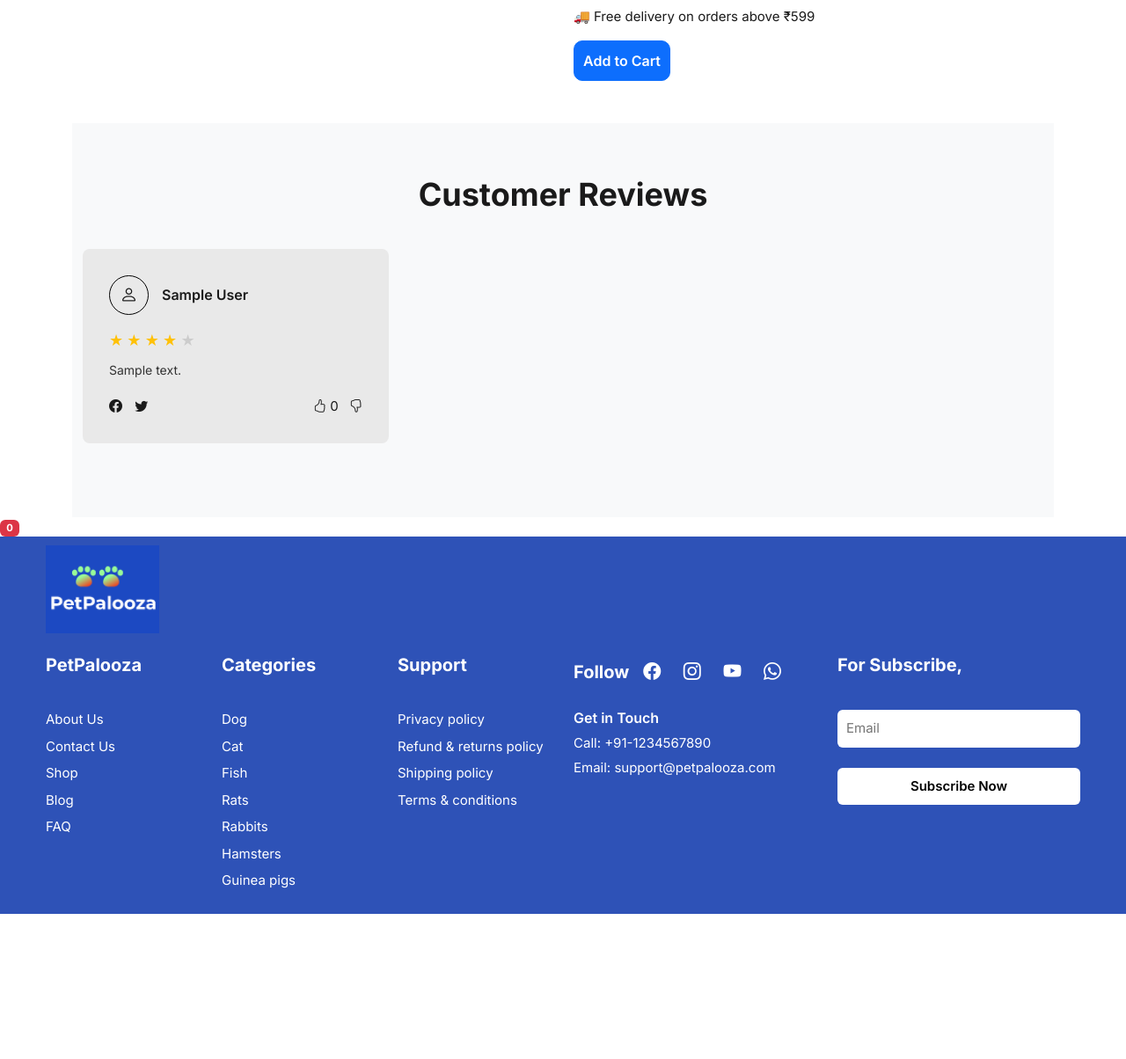
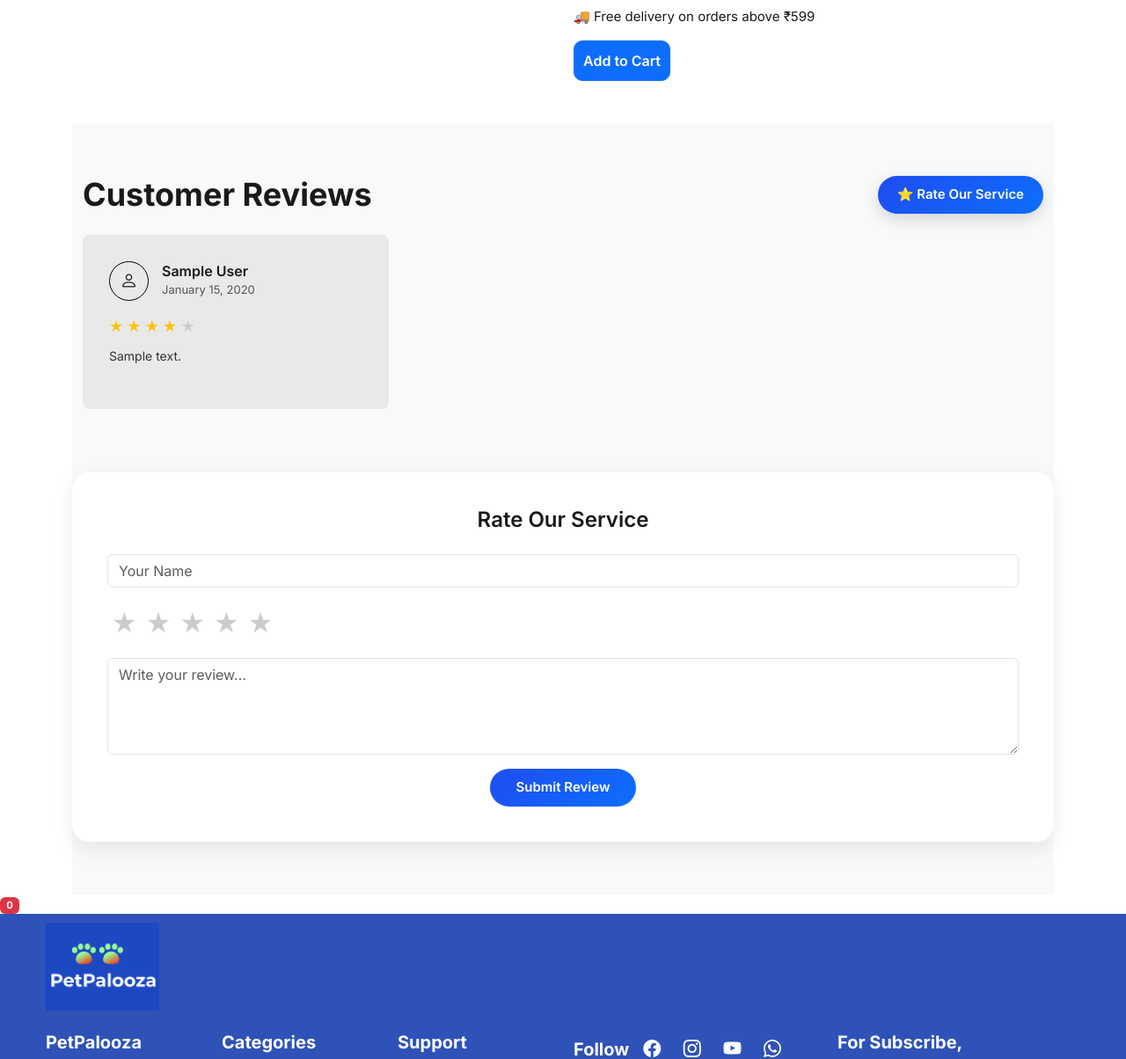
Before and after one commit to Anitha250792/PetPalooza, a Django app: page /consultnow/ in a window 1280 px wide. Shown: the part 630-1834 px from the top of the page at 88% size. Before the commit the page ends 1669 px from the top, so only its background shows below. Run offline with Django 5.2, Linux system fonts and the light colour scheme; tables that the repository leaves empty hold one stand-in row (values such as "Sample post").

Commit message:
Review section

```diff
--- a/accounts/views.py
+++ b/accounts/views.py
@@ -117,7 +117,18 @@ def consult_view(request):
 def consultnow(request):
     service = Service.objects.first()
 
-    reviews = Review.objects.all().order_by("-created_at")
+    if request.method == "POST":
+        name = request.POST.get("name")
+        rating = request.POST.get("rating")
+        comment = request.POST.get("comment")
+
+        Review.objects.create(
+            name=name,
+            rating=rating,
+            comment=comment
+        )
+
+    reviews = Review.objects.order_by("-created_at")
 
     return render(request, "consultnow.html", {
         "service": service,
--- a/templates/consultnow.html
+++ b/templates/consultnow.html
@@ -230,27 +230,83 @@
         font-size: 12px;
     }
 }
+
+/* RATE BUTTON */
+.rate-btn {
+    background: linear-gradient(135deg, #1f4df0, #0d6efd);
+    color: #fff;
+    padding: 10px 22px;
+    border-radius: 30px;
+    text-decoration: none;
+    font-weight: 600;
+    transition: 0.3s ease;
+    box-shadow: 0 6px 18px rgba(0,0,0,0.15);
+}
+
+.rate-btn:hover {
+    transform: translateY(-3px);
+    box-shadow: 0 10px 25px rgba(0,0,0,0.2);
+    color: #fff;
+}
+
+/* EMPTY REVIEW STATE */
+.empty-review-box {
+    background: #ffffff;
+    padding: 40px;
+    border-radius: 15px;
+    box-shadow: 0 6px 20px rgba(0,0,0,0.08);
+}
+
+/* REVIEW FORM WRAPPER */
+.review-form-wrapper {
+    background: #ffffff;
+    padding: 40px;
+    border-radius: 20px;
+    box-shadow: 0 8px 25px rgba(0,0,0,0.08);
+}
+
+/* STAR RATING */
+.star-rating {
+    direction: rtl;
+    display: inline-flex;
+}
+
+.star-rating input {
+    display: none;
+}
+
+.star-rating label {
+    font-size: 32px;
+    color: #ccc;
+    cursor: pointer;
+    transition: 0.3s ease;
+    padding: 0 5px;
+}
+
+.star-rating input:checked ~ label,
+.star-rating label:hover,
+.star-rating label:hover ~ label {
+    color: #ffc107;
+}
+
+/* SUBMIT BUTTON */
+.submit-review-btn {
+    background: linear-gradient(135deg, #1f4df0, #0d6efd);
+    color: #fff;
+    padding: 10px 30px;
+    border-radius: 30px;
+    border: none;
+    font-weight: 600;
+    transition: 0.3s ease;
+}
+
+.submit-review-btn:hover {
+    transform: translateY(-3px);
+    box-shadow: 0 8px 20px rgba(0,0,0,0.2);
+}
+
 </style>
 
-<!-- STEP BAR
-<div class="step-bar">
-    <div class="container">
-        <div class="row text-center">
-            <div class="col-md-4">
-                <div>💳</div>
-                <h6>Pay & book the consultant</h6>
-            </div>
-            <div class="col-md-4">
-                <div>🛡️</div>
-                <h6>Choose video or Teleconsultation</h6>
-            </div>
-            <div class="col-md-4">
-                <div>👨‍⚕️</div>
-                <h6>Receive prescription after the call</h6>
-            </div>
-        </div>
-    </div>
-</div> -->
 
 <!-- MAIN SECTION -->
 <div class="container my-5">
@@ -320,15 +376,23 @@
 <!-- CUSTOMER REVIEWS SECTION -->
 <section class="reviews-section">
     <div class="container">
-        <h3 class="section-title">Customer Reviews</h3>
 
+        <div class="d-flex justify-content-between align-items-center mb-4">
+            <h3 class="section-title mb-0">Customer Reviews</h3>
+
+            <!-- ⭐ Rate Button -->
+            <a href="#rateService" class="rate-btn">
+                ⭐ Rate Our Service
+            </a>
+        </div>
+
+        {% if reviews %}
         <div class="row">
 
             {% for review in reviews %}
             <div class="col-lg-4 col-md-6 col-12 mb-4">
                 <div class="review-card">
 
-                    <!-- Top Info -->
                     <div class="review-header">
                         <div class="user-icon">
                             <i class="bi bi-person"></i>
@@ -336,11 +400,12 @@
 
                         <div>
                             <h6 class="review-name">{{ review.name }}</h6>
-                            <small class="review-date">{{ review.date }}</small>
+                            <small class="review-date">
+                                {{ review.created_at|date:"F d, Y" }}
+                            </small>
                         </div>
                     </div>
 
-                    <!-- Stars -->
                     <div class="review-stars">
                         {% for i in "12345" %}
                             {% if forloop.counter <= review.rating %}
@@ -351,31 +416,72 @@
                         {% endfor %}
                     </div>
 
-                    <!-- Review Text -->
                     <p class="review-text">
                         {{ review.comment }}
                     </p>
-
-                    <!-- Bottom Section -->
-                    <div class="review-footer">
-                        <div class="social-icons">
-                            <i class="bi bi-facebook"></i>
-                            <i class="bi bi-twitter"></i>
-                        </div>
-
-                        <div class="like-section">
-                            <i class="bi bi-hand-thumbs-up"></i>
-                            <span>0</span>
-                            <i class="bi bi-hand-thumbs-down ms-2"></i>
-                        </div>
-                    </div>
 
                 </div>
             </div>
             {% endfor %}
 
         </div>
+
+        {% else %}
+        <!-- Empty State -->
+        <div class="empty-review-box text-center">
+            <h5>No reviews yet</h5>
+            <p>Be the first to share your experience!</p>
+        </div>
+        {% endif %}
+
     </div>
+    <!-- RATE SERVICE FORM -->
+<div id="rateService" class="review-form-wrapper mt-5">
+
+    <h4 class="text-center mb-4">Rate Our Service</h4>
+
+    <form method="POST" class="review-form">
+        {% csrf_token %}
+
+        <!-- Name -->
+        <div class="mb-3">
+            <input type="text" name="name" class="form-control"
+                   placeholder="Your Name" required>
+        </div>
+
+        <!-- Star Rating -->
+        <div class="star-rating text-center mb-3">
+            <input type="radio" name="rating" value="5" id="star5">
+            <label for="star5">★</label>
+
+            <input type="radio" name="rating" value="4" id="star4">
+            <label for="star4">★</label>
+
+            <input type="radio" name="rating" value="3" id="star3">
+            <label for="star3">★</label>
+
+            <input type="radio" name="rating" value="2" id="star2">
+            <label for="star2">★</label>
+
+            <input type="radio" name="rating" value="1" id="star1">
+            <label for="star1">★</label>
+        </div>
+
+        <!-- Comment -->
+        <div class="mb-3">
+            <textarea name="comment"
+                      class="form-control"
+                      placeholder="Write your review..."
+                      rows="4"
+                      required></textarea>
+        </div>
+
+        <div class="text-center">
+            <button type="submit" class="submit-review-btn">
+                Submit Review
+            </button>
+        </div>
+    </form>
+</div>
 </section>
-
 {% endblock %}
--- a/templates/home.html
+++ b/templates/home.html
@@ -207,7 +207,7 @@
     <div class="container">
 
         <div class="services-header">
-            <h2>Pet Servicess</h2>
+            <h2>Pet Services</h2>
             <p>Treats Rewards members earn points on every service</p>
         </div>
 
```
